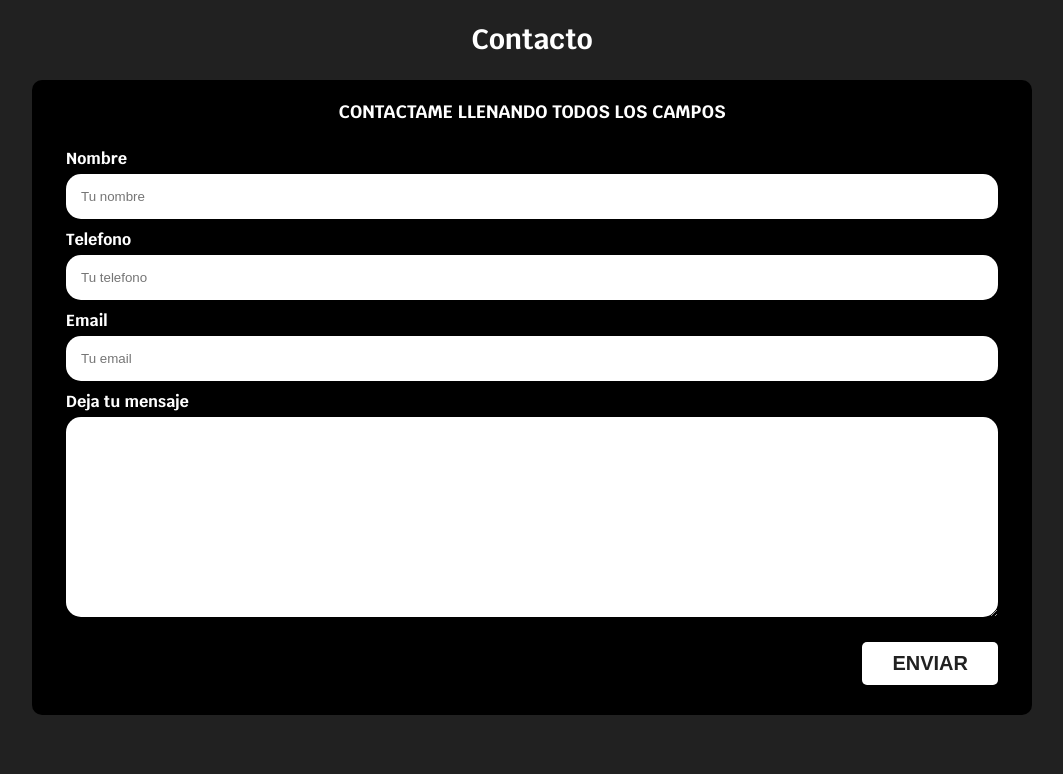
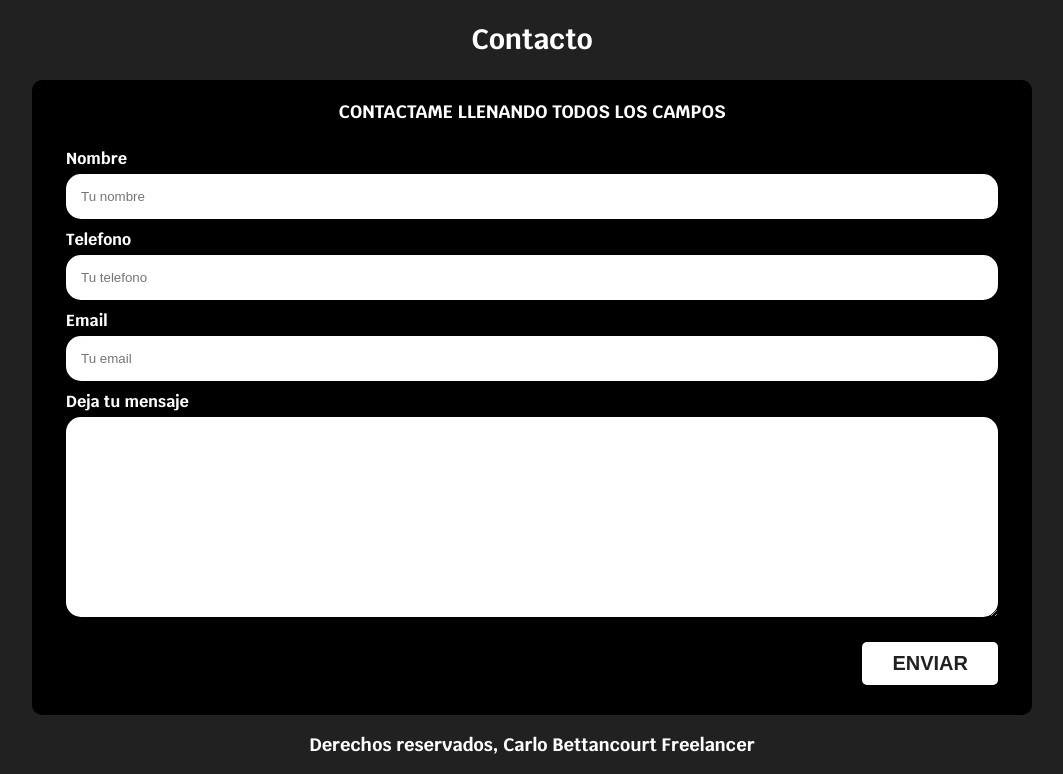
Before and after one commit to bxtta/Freelancer, a plain HTML site: page index.html in a window 1280 px wide. Shown: the part 962-1736 px from the top of the page, without its empty margins (108-1171 px from the left). Before the commit the page ends 1677 px from the top, so only its background shows below. Drawn offline with Linux system fonts and the light colour scheme.

Commit message:
añadir footer

```diff
--- a/index.html
+++ b/index.html
@@ -134,6 +134,8 @@
 
     </main>
 
-
+    <footer> <!-- FOOTER -->
+        <h3> Derechos reservados, Carlo Bettancourt Freelancer </h3>
+    </footer>
 </body>
 </html>
```
